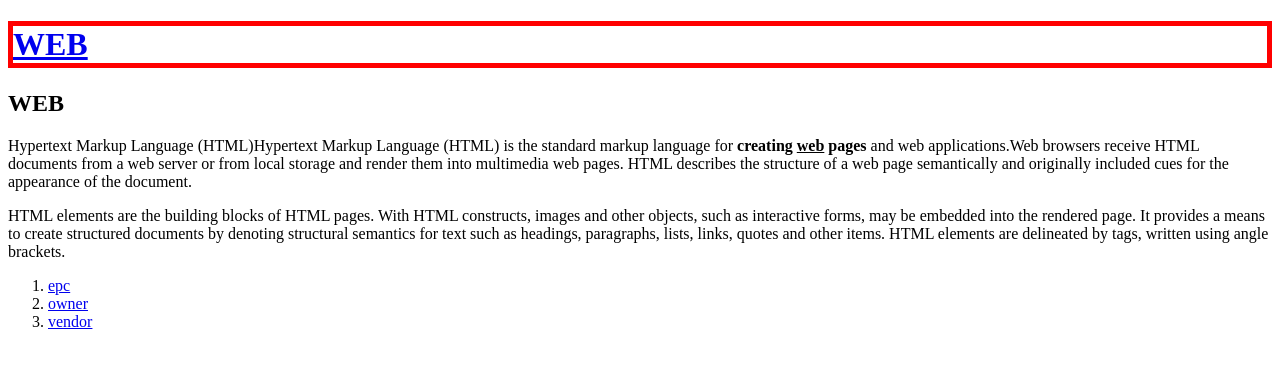
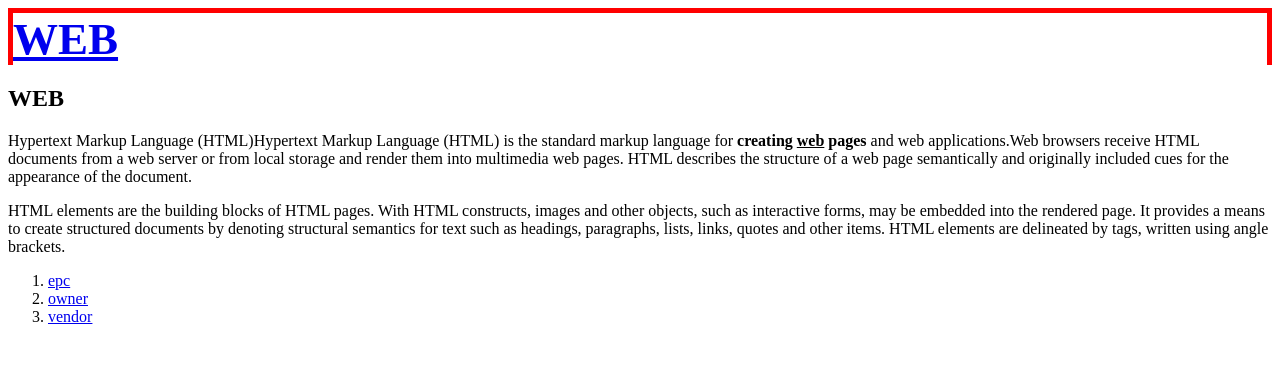
Before and after one commit to sunsetcliff/Htmlpractice, a plain HTML site: page index.html in a window 1280 px wide. Shown: the top 368 px of the page. Drawn offline with Linux system fonts and the light colour scheme.

Commit message:
Update index.html

```diff
--- a/index.html
+++ b/index.html
@@ -4,7 +4,11 @@
     <title>Making Website with Html</title>
 <meta charset="utp-8">
     <style>
-        h1{ border:5px solid red;}
+        h1{ border:5px solid red;
+            font-size:45px;
+            margin:0;
+            border-bottom:1px;
+          }
 
     </style>
 </head>
```
